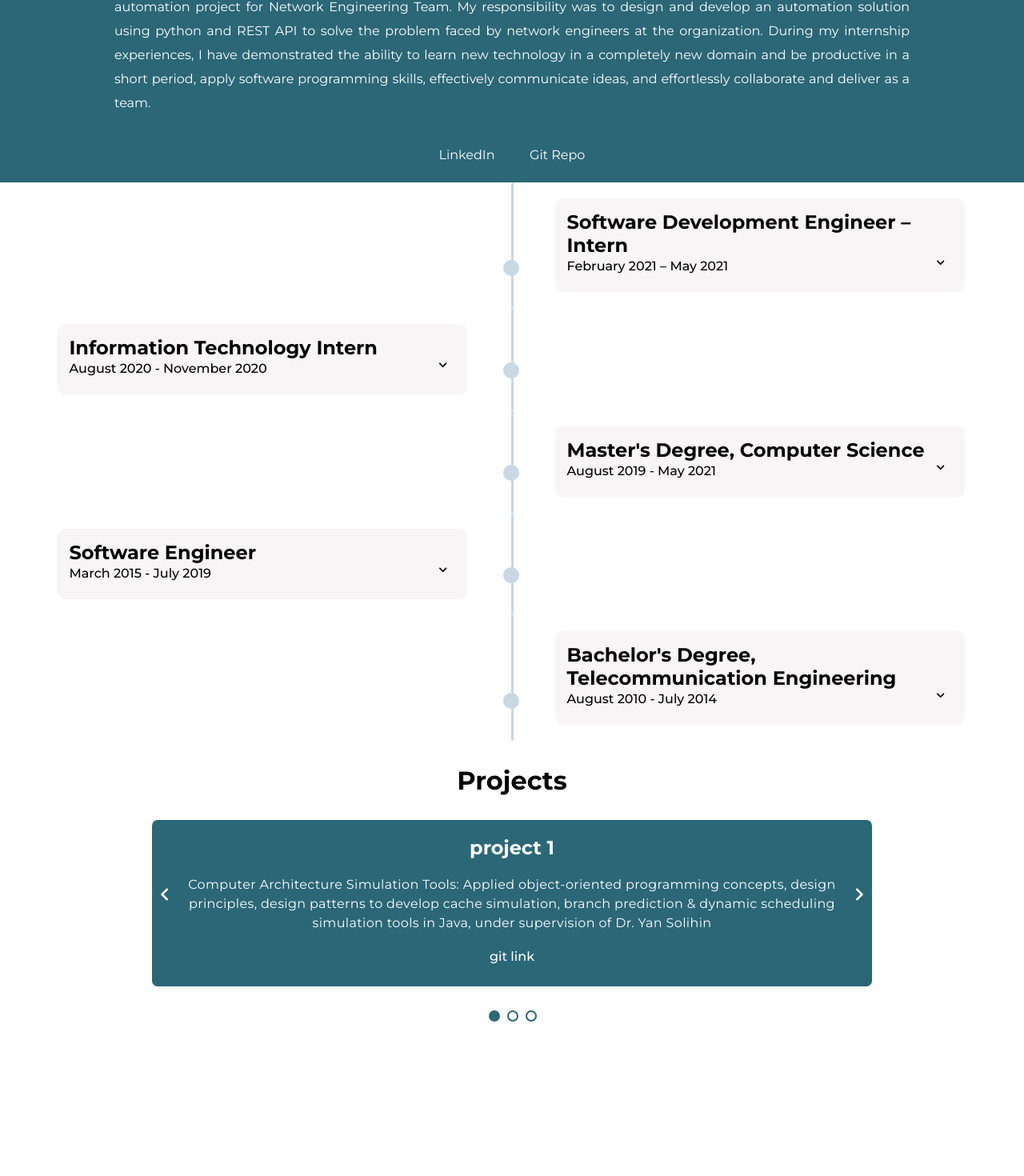
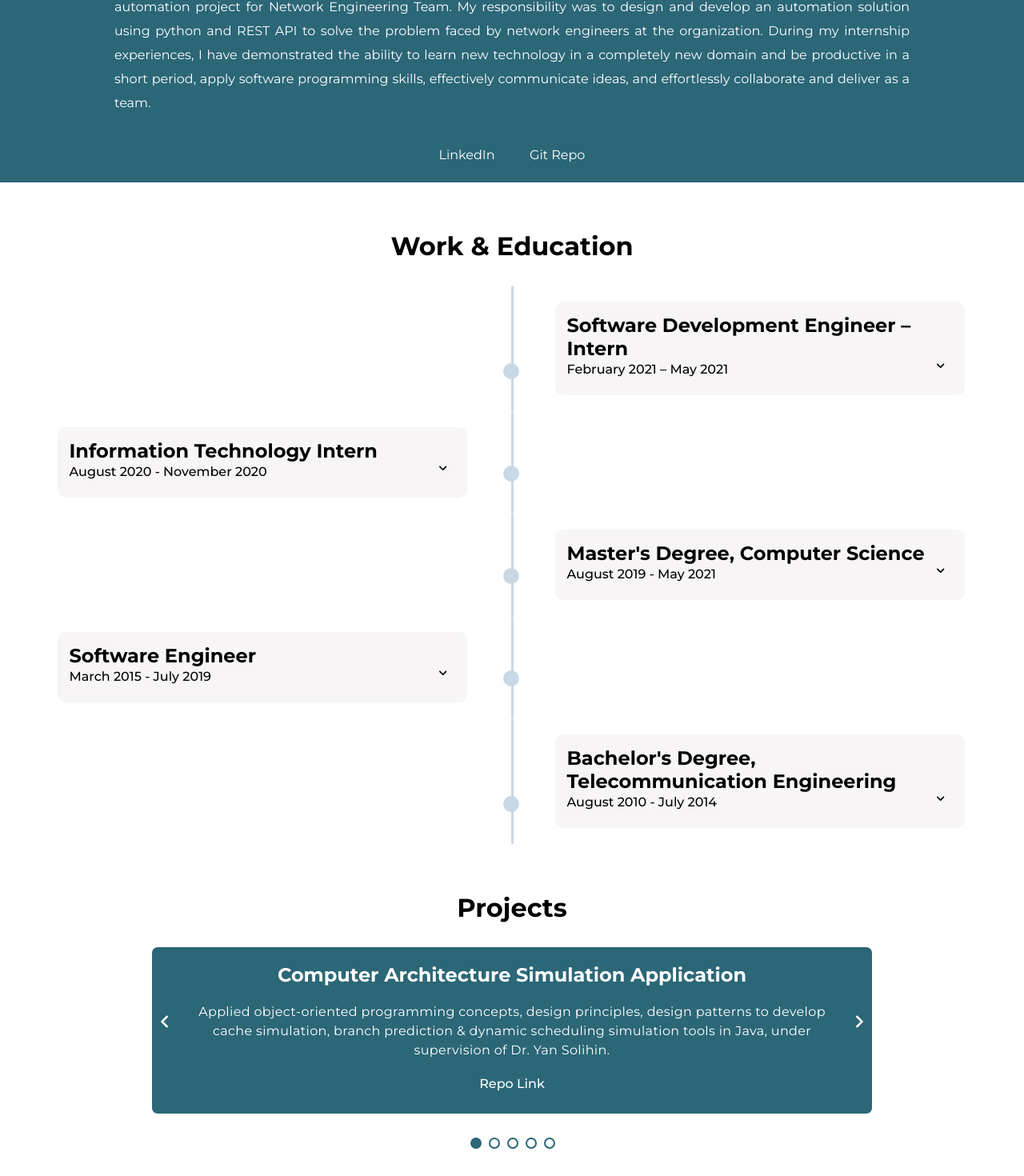
Before and after one commit to shreyassf92/ResumeTimelineTemplate, a React app: page / in a window 1280 px wide. Shown: the part 586-2056 px from the top of the page at 80% size. Before the commit the page ends 1938 px from the top, so only its background shows below. Built offline with nearby package versions, Linux system fonts and the light colour scheme.

Commit message:
padding tweaks

```diff
--- a/src/App.js
+++ b/src/App.js
@@ -18,6 +18,12 @@ class App extends Component {
         description={timeEntry.description} />
     });
 
+    let projectCardItems = data.projects.map((projCard) => {
+      return <ProjectCard title={projCard.title}
+        description={projCard.description}
+        link={projCard.link} />
+    });
+
 
     return (
       <div className="App">
@@ -28,9 +34,7 @@ class App extends Component {
         </Timeline>
 
         <ProjectCarousel>
-          <ProjectCard title="project 1" />
-          <ProjectCard title="project 2" />
-          <ProjectCard title="project 3" />
+          {projectCardItems}
         </ProjectCarousel>
       </div>
     );
--- a/src/components/ProjectCard.css
+++ b/src/components/ProjectCard.css
@@ -20,6 +20,7 @@
 
 .title{
     color: white;
+    text-align: center;
 }
 
 .link{
--- a/src/components/ProjectCard.js
+++ b/src/components/ProjectCard.js
@@ -7,10 +7,10 @@ const projectcard = (props) => {
             <h2 className={Classes.title}>{props.title}</h2>
 
             <p className={Classes.description}>
-                Computer Architecture Simulation Tools: Applied object-oriented programming concepts, design principles, design patterns to develop cache simulation, branch prediction & dynamic scheduling simulation tools in Java, under supervision of Dr. Yan Solihin
+                {props.description}
             </p>
 
-            <a className={Classes.link} href="/">git link</a>
+            <a className={Classes.link} href={props.link}>Repo Link</a>
         </div>
     );
 }
--- a/src/components/Timeline.css
+++ b/src/components/Timeline.css
@@ -1,3 +1,13 @@
+.container{
+    padding: 60px 0 30px 0;
+}
+
+.container > h1{
+    position: relative;
+    text-align: center;
+    padding-bottom: 30px;
+}
+
 .listContainer{
     list-style-type: None;
     position: relative;
--- a/src/components/Timeline.js
+++ b/src/components/Timeline.js
@@ -9,6 +9,7 @@ const timeline = (props) => {
 
     return (
         <div className={Classes.container}>
+            <h1>Work & Education</h1>
             <ul className={Classes.listContainer}>
                 {childLi}
                 {/* <li>test1</li>
--- a/src/data.json
+++ b/src/data.json
@@ -44,5 +44,32 @@
             "place": "Bengaluru, India",
             "description": ""
         }
+    ],
+    "projects": [
+        {
+            "title": "Computer Architecture Simulation Application",
+            "description": "Applied object-oriented programming concepts, design principles, design patterns to develop cache simulation, branch prediction & dynamic scheduling simulation tools in Java, under supervision of Dr. Yan Solihin.",
+            "link": "https://github.com/shreyassf92"
+        },
+        {
+            "title": "Sentiment Analysis of Customer Reviews",
+            "description": "Applied text pre-processing methods and modeled a Naïve Bayes classifier as a baseline and developed more robust neural classification model using LSTM to classify a customer review into positive or negative.",
+            "link": "https://github.com/shreyassf92"
+        },
+        {
+            "title": "Visualization of US Non-Immigrant data",
+            "description": "Developed a web based, interactive visualization using R and D3(Java Script) to visualize & analyze US non-immigrant data using bubble plot, population pyramid, donut chart and geo visualization(choropleth).",
+            "link": "https://github.com/shreyassf92"
+        },
+        {
+            "title": "Resume Builder",
+            "description": "A SPA web application that organizes the resume into a rich UI using React.js. It features an open-close, timeline component that orders education and employment in a chronological order. And a carousel component that contains projects and its description.",
+            "link": "https://github.com/shreyassf92"
+        },
+        {
+            "title": "Geotab Intersection Congestion Prediction",
+            "description": "Performed feature engineering and developed a ML regression model to predict traffic congestion in an intersection.",
+            "link": "https://github.com/shreyassf92"
+        }
     ]
 }
```
Also changed, not shown: src/mylogo.PNG (deleted).
